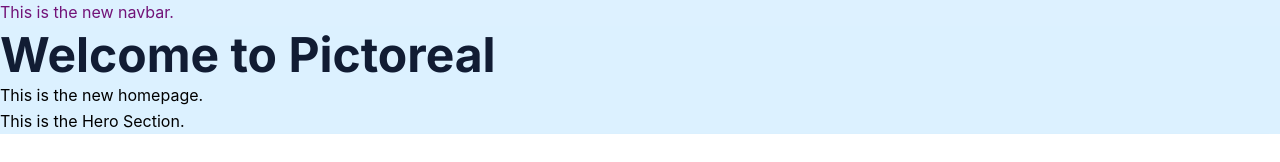
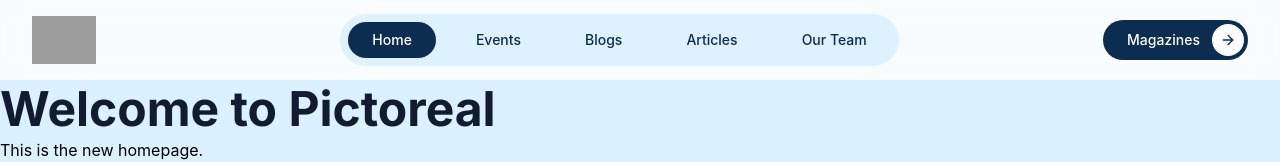
Before and after one commit to Pictoreal-Organization/Pictoreal-Main-Website, a Next.js app: page / in a window 1280 px wide. Shown: the top 162 px of the page. Built offline with nearby package versions, Linux system fonts and the light colour scheme; grey boxes are pictures that could not be loaded; a web font is replaced by a local one.

Commit message:
navbar added

```diff
--- a/package.json
+++ b/package.json
@@ -11,6 +11,7 @@
   "dependencies": {
     "@studio-freight/lenis": "^1.0.42",
     "aos": "^2.3.4",
+    "framer-motion": "^12.23.12",
     "lucide-react": "^0.476.0",
     "next": "^15.0.1",
     "pictoreal-new": "file:",
--- a/src/components/homepage/footer.jsx
+++ b/src/components/homepage/footer.jsx
@@ -2,7 +2,7 @@ import React from 'react';
 
 const Footer = () => {
   return (
-    <footer className="bg-gray-900 text-gray-300 font-sans">
+    <footer id="footer" className="bg-gray-900 text-gray-300 font-sans scroll-mt-20">
       <div className="container mx-auto py-12 px-8">
         <div className="flex flex-col lg:flex-row justify-between gap-10">
 
@@ -32,11 +32,11 @@ const Footer = () => {
           <div className="w-full lg:w-2/12">
             <h3 className="text-xl font-bold text-white mb-4">Useful Links</h3>
             <ul className="space-y-2">
-              <li><a href="#" className="hover:text-white transition-colors duration-300">Home</a></li>
-              <li><a href="#" className="hover:text-white transition-colors duration-300">Events</a></li>
-              <li><a href="#" className="hover:text-white transition-colors duration-300">Gallery</a></li>
-              <li><a href="#" className="hover:text-white transition-colors duration-300">Our Team</a></li>
-              <li><a href="#" className="hover:text-white transition-colors duration-300">Contact</a></li>
+              <li><a href="/" className="hover:text-white transition-colors duration-300">Home</a></li>
+              <li><a href="/events" className="hover:text-white transition-colors duration-300">Events</a></li>
+              <li><a href="/gallery" className="hover:text-white transition-colors duration-300">Gallery</a></li>
+              <li><a href="/our-team" className="hover:text-white transition-colors duration-300">Our Team</a></li>
+              <li><a href="#footer" className="hover:text-white transition-colors duration-300">Contact</a></li>
             </ul>
           </div>
 
--- a/src/components/homepage/navbar.jsx
+++ b/src/components/homepage/navbar.jsx
@@ -1,9 +1,104 @@
-const Navbar = () => {
+"use client";
+
+import React, { useState, useEffect } from 'react';
+
+// You can place this SVG component in the same file or import it
+const ArrowIcon = () => (
+  <svg
+    xmlns="http://www.w3.org/2000/svg"
+    width="16"
+    height="16"
+    viewBox="0 0 24 24"
+    fill="none"
+    stroke="#0B2D4F"
+    strokeWidth="2"
+    strokeLinecap="round"
+    strokeLinejoin="round"
+    className="transition-transform group-hover:translate-x-1"
+  >
+    <line x1="5" y1="12" x2="19" y2="12"></line>
+    <polyline points="12 5 19 12 12 19"></polyline>
+  </svg>
+);
+
+
+export default function Navbar() {
+  const [activePath, setActivePath] = useState('');
+
+  useEffect(() => {
+    // On component mount, set the active path from the current window location
+    setActivePath(window.location.pathname);
+  }, []);
+
+  // Navigation items
+  const navLinks = ['Home', 'Events', 'Blogs', 'Articles', 'Our Team'];
+
   return (
-    <div>
-      <p className="text-fuchsia-900">This is the new navbar.</p>
-    </div>
+    <nav className="w-full bg-white/80 backdrop-blur-md sticky top-0 z-50">
+      <div className="max-w-7xl mx-auto px-4 sm:px-6 lg:px-8">
+        <div className="flex items-center justify-between h-20">
+
+          {/* Logo */}
+          <div className="flex-shrink-0">
+            <a href="/">
+              <img
+                className="h-12 w-auto"
+                src="/pictoreal.jpg"
+                alt="Pictoreal Logo"
+              />
+            </a>
+          </div>
+
+          {/* Centered Navigation Links */}
+          <div className="hidden md:block">
+            <div className="ml-10 flex items-baseline space-x-4 p-2 bg-[#DDF1FF] rounded-full">
+              {navLinks.map((link) => {
+                const href = link === 'Home' ? '/' : `/${link.toLowerCase().replace(' ', '-')}`;
+                const isActive = activePath === href;
+
+                return (
+                  <a
+                    key={link}
+                    href={href}
+                    className={`px-6 py-2 rounded-full text-sm font-medium transition-colors duration-300
+                      ${
+                        isActive
+                          ? 'bg-[#0B2D4F] text-white'
+                          : 'text-[#0B2D4F] hover:bg-[#0B2D4F]/20'
+                      }
+                    `}
+                  >
+                    {link}
+                  </a>
+                );
+              })}
+            </div>
+          </div>
+
+          {/* Magazines Button */}
+          <div className="hidden md:block">
+            <a
+              href="/magazines"
+              className="group flex items-center bg-[#0B2D4F] text-white pl-6 pr-1 py-1 rounded-full text-sm font-medium hover:bg-opacity-90 transition-all duration-300"
+            >
+              <span className="mr-3">Magazines</span>
+              <span className="bg-white rounded-full p-2 flex items-center justify-center">
+                <ArrowIcon />
+              </span>
+            </a>
+          </div>
+
+           {/* Mobile Menu Button (optional) */}
+           <div className="md:hidden flex items-center">
+              <button className="inline-flex items-center justify-center p-2 rounded-md text-[#0B2D4F] hover:bg-[#D0E5F7]">
+                  <svg className="h-6 w-6" stroke="currentColor" fill="none" viewBox="0 0 24 24">
+                      <path strokeLinecap="round" strokeLinejoin="round" strokeWidth="2" d="M4 6h16M4 12h16m-7 6h7" />
+                  </svg>
+              </button>
+           </div>
+
+        </div>
+      </div>
+    </nav>
   );
-};
-
-export default Navbar;
+}
```
Also changed, not shown: public/pictoreal.png (added), 1 other file (tests, documents, lock files or other folders).
